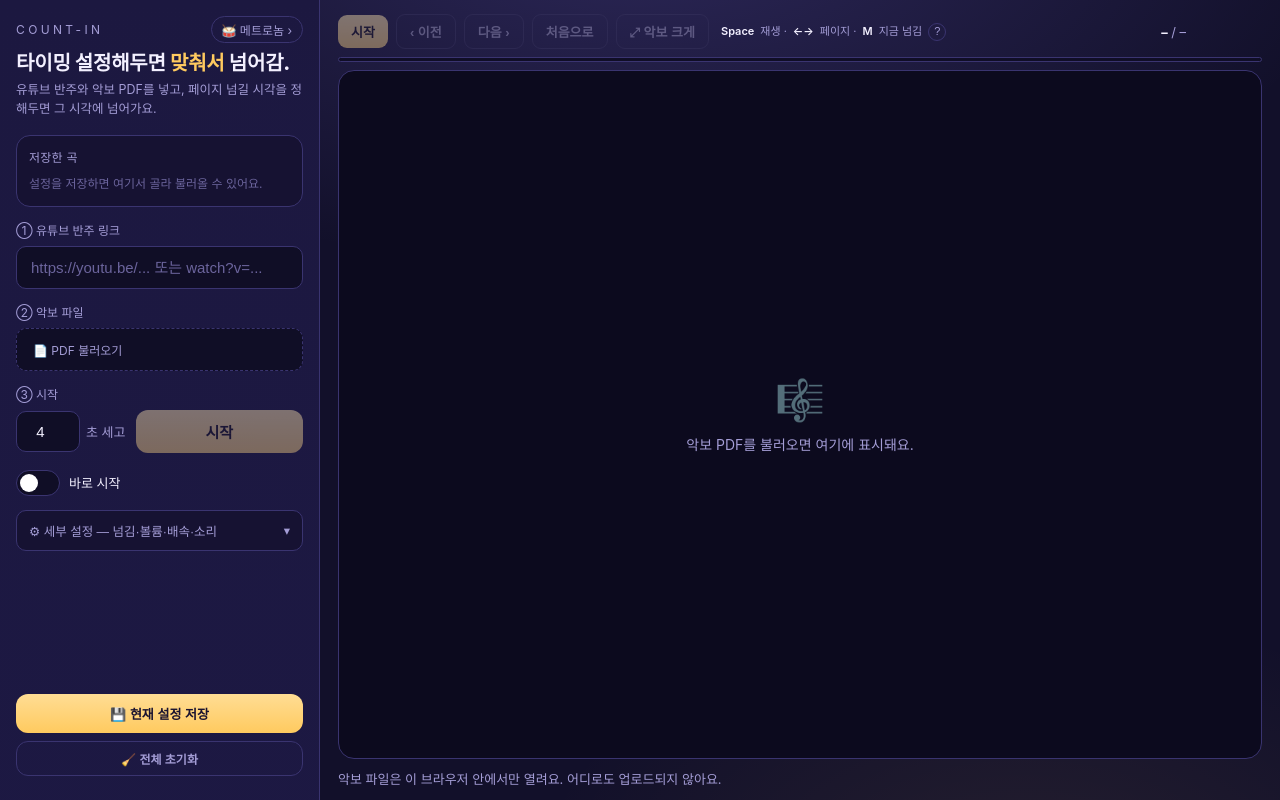
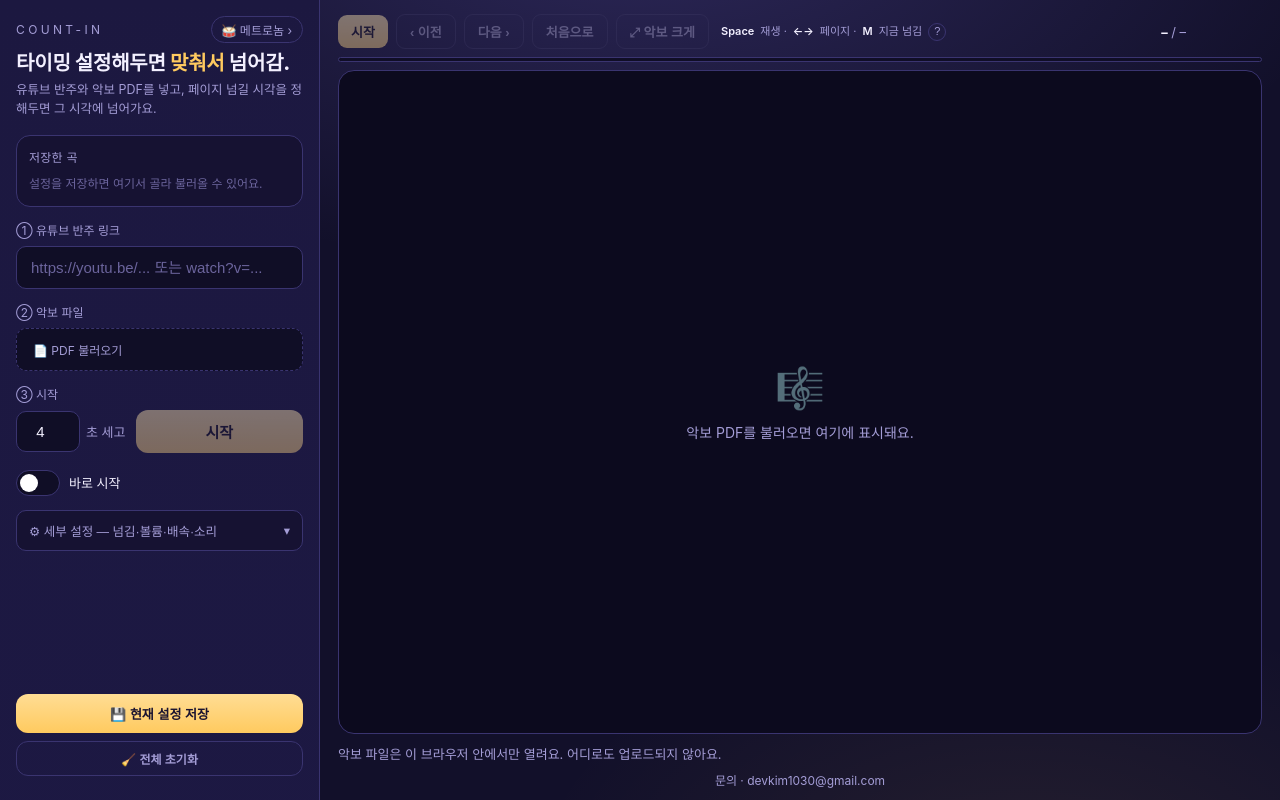
Before and after one commit to KimDong-Han/count-in, a React (Vite) app: page / in a window 1280 px wide. Built offline with nearby package versions, Linux system fonts and the light colour scheme.

Commit message:
하단에 문의 이메일 푸터 추가(두 페이지 공통, 집중 모드에선 숨김)

```diff
--- a/src/App.jsx
+++ b/src/App.jsx
@@ -1424,6 +1424,10 @@ export default function App() {
           {msg.text}
         </div>
 
+        <footer className="siteFoot">
+          문의 · <a href="mailto:devkim1030@gmail.com">devkim1030@gmail.com</a>
+        </footer>
+
         {toast && (
           <div className="toast" role="status" key={toast.id}>
             {toast.text}
--- a/src/Metronome.jsx
+++ b/src/Metronome.jsx
@@ -317,6 +317,10 @@ export default function Metronome() {
       <div className="kbhint metroHint">
         <b>Space</b> 시작·정지 · <b>↑↓</b> ±1 · <b>←→</b> ±5 · <b>T</b> 탭 템포
       </div>
+
+      <footer className="siteFoot">
+        문의 · <a href="mailto:devkim1030@gmail.com">devkim1030@gmail.com</a>
+      </footer>
     </div>
   );
 }
--- a/src/styles.css
+++ b/src/styles.css
@@ -309,6 +309,10 @@ canvas{max-width:100%;max-height:100%;height:auto;border-radius:8px;box-shadow:0
 .cueBarField input:focus{outline:none;border-color:var(--accent)}
 
 .msg{margin-top:10px;font-size:13px;min-height:18px}
+.siteFoot{margin-top:8px;font-size:12px;color:var(--muted);text-align:center}
+.siteFoot a{color:var(--muted);text-decoration:none}
+.siteFoot a:hover{color:var(--ink);text-decoration:underline}
+.app.focus .siteFoot{display:none}
 .msg.err{color:#ff9db0}
 .msg.ok{color:var(--muted)}
 
```
